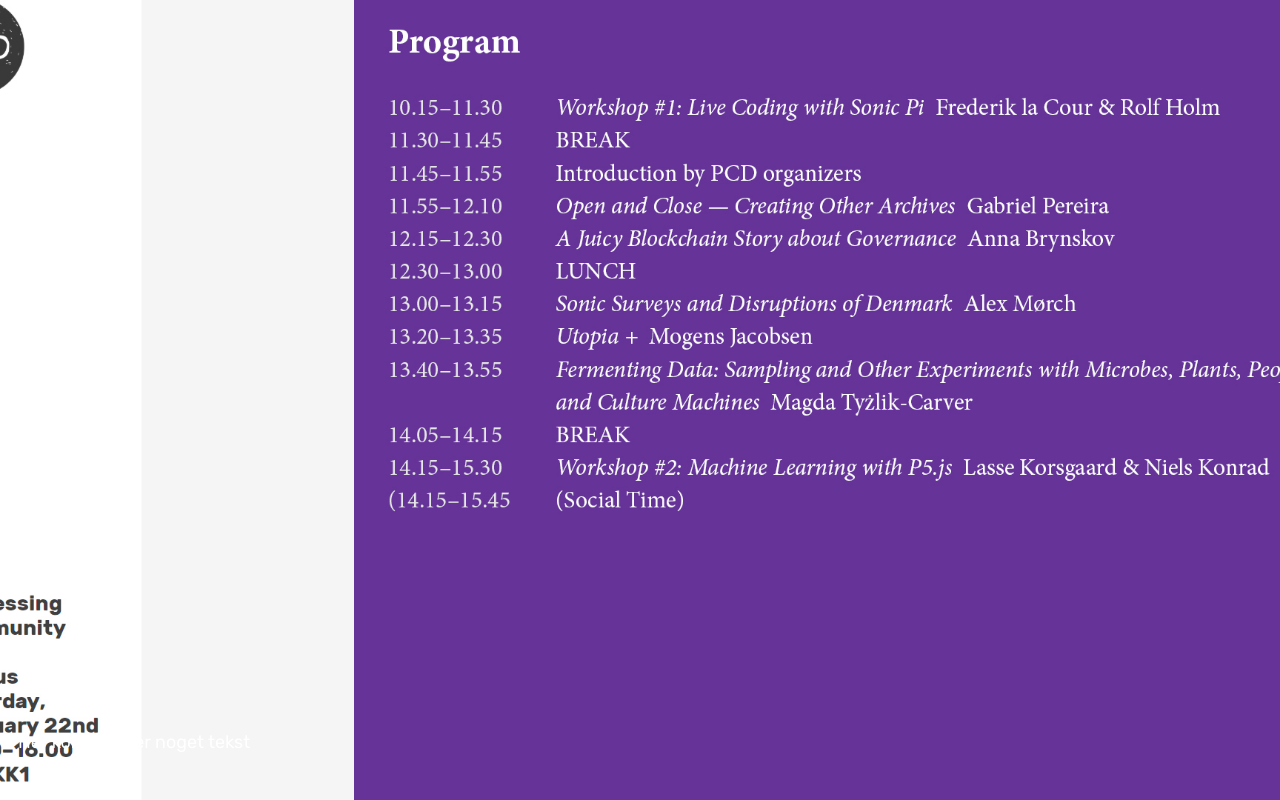
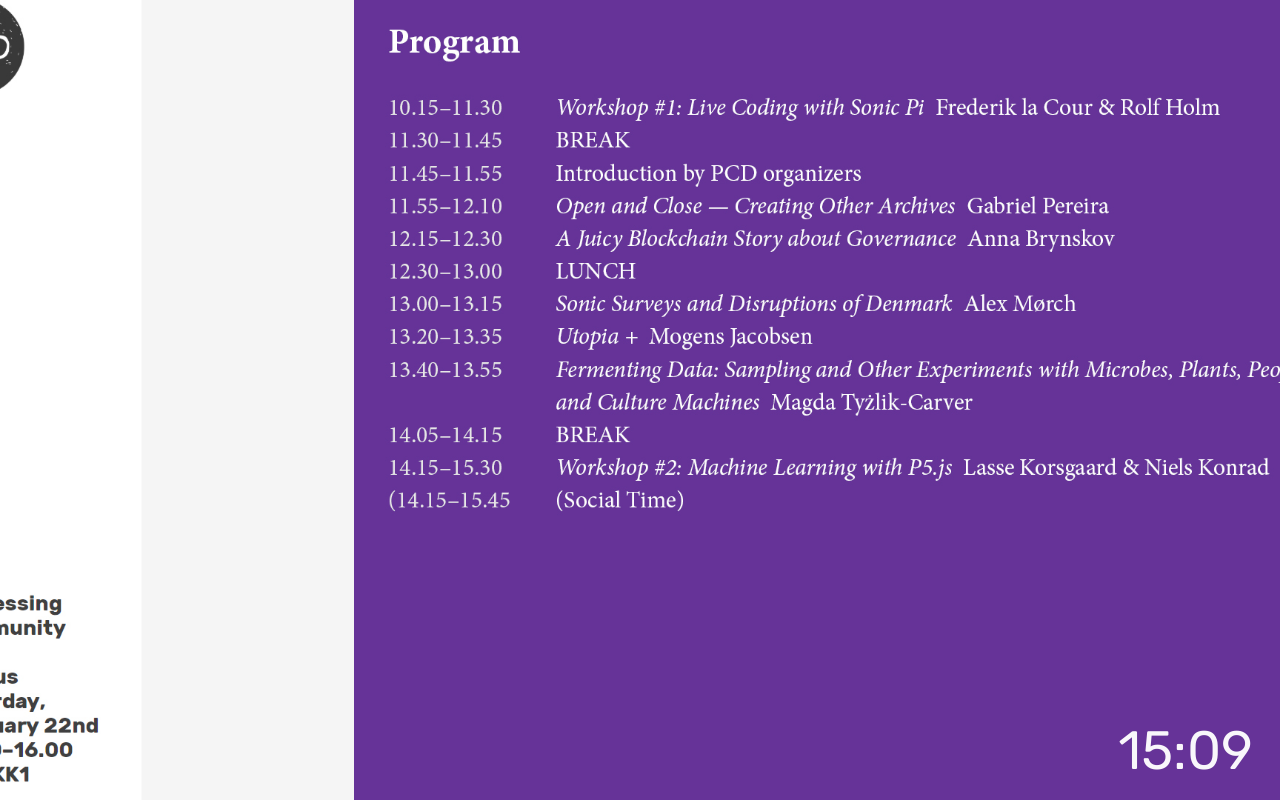
Before and after one commit to DobbeltDagger/PCD_2020_Programviewer, a website: page index.html in a window 1280 px wide. Drawn offline with Linux system fonts and the light colour scheme.

Commit message:
Added clock and some more time functionality

```diff
--- a/css/style.css
+++ b/css/style.css
@@ -74,7 +74,6 @@
   margin: 0px;
   padding: 0em;
   height: 100%;
-  /* -webkit-font-smoothing: antialiased; */ /* NEJ; det har jeg kun på særligt udvalgte */
 }
 
 
@@ -84,7 +83,6 @@
   overflow-x: hidden;
   height: 100%;
   position: relative;
-  background: pink;
 }
 
 
@@ -101,11 +99,12 @@
 
 #txtWrapper {
   position: absolute;
-  left: 0px;
+  right: 0px;
   bottom: 0px;
   z-index: 10;
-  padding: 1em;
-  color: white;
+  padding: 0.65em 0.5em;
+  color: rgba(255,255,255,0.96);
+  font-size: 3em;
 }
 
 /* +++++++++++++++++++++++++++++++++++++++++++++++++++++++++++ */
--- a/js/App.js
+++ b/js/App.js
@@ -32,14 +32,30 @@
   // get the time - hours and minutes
   checkTime: function() {
 
-    let now = this.getNow();
+    const now = this.getNow();
     console.log("now:", now);
 
+    // go through time here - backwards
+    for(let i = this.schedule.length-1; i >= 0; i--) {
+      console.log("sched[i]", this.schedule[i]);
 
-    // go through time here
-    for(let i=0; i < this.schedule.length; i++) {
-      console.log("sched[i]", this.schedule[i]);
+      // shorten the time vars
+      const scHours = this.schedule[i].hours;
+      const scMins = this.schedule[i].mins;
+
+      // compare now to schedule times
+      if (now.hours >= scHours && now.mins >= scMins) {
+        this.currImg = this.schedule[i].imgUrl;
+      }
+
     }
+
+    // put time in interface
+    let showHours = ''; let showMins = '';
+    (now.hours < 10) ? showHours = '0'+now.hours : showHours = now.hours;
+    (now.mins < 10) ? showMins = "0"+now.mins : showMins = now.mins;
+
+    document.getElementById('txtWrapper').innerHTML = showHours + ":" + showMins;
 
   },
 
@@ -68,6 +84,7 @@
   renderImage: function(imgPath) {
 
     let test = 'url(images/Program.jpg)';
+    // test = 'url(images/' + imgPath + ')';
 
     // find elm
     let elm = document.getElementById('imgWrapper').style.backgroundImage = test;
@@ -83,77 +100,77 @@
       {
         "hours": 10,
         "mins": 15,
-        "imgUrl": "",
+        "imgUrl": "slides2.jpg",
         "desc": "Workshop #1: Live Coding with Sonic Pi  Frederik la Cour & Rolf Holm"
       },
       // BREAK
       {
         "hours": 11,
         "mins": 30,
-        "imgUrl": "",
+        "imgUrl": "slides3.jpg",
         "desc": "BREAK"
       },
       // Introduction
       {
         "hours": 11,
         "mins": 45,
-        "imgUrl": "",
+        "imgUrl": "slides4.jpg",
         "desc": "Introduction by PCD organizers"
       },
       // Open and Close - Gabriel
       {
         "hours": 11,
         "mins": 55,
-        "imgUrl": "",
+        "imgUrl": "slides5.jpg",
         "desc": "Open and Close — Creating Other Archives  Gabriel Pereira"
       },
       // Juicy Blockchain - Anna
       {
         "hours": 12,
         "mins": 15,
-        "imgUrl": "",
+        "imgUrl": "slides6.jpg",
         "desc": "A Juicy Blockchain Story about Governance  Anna Brynskov"
       },
       // LUNCH
       {
         "hours": 12,
         "mins": 30,
-        "imgUrl": "",
+        "imgUrl": "slides7.jpg",
         "desc": "LUNCH"
       },
       // Sonic Surveys - Alex
       {
         "hours": 13,
         "mins": 00,
-        "imgUrl": "",
+        "imgUrl": "slides8.jpg",
         "desc": "Sonic Surveys and Disruptions of Denmark  Alex Mørch"
       },
       // Utopia + - Mogens
       {
         "hours": 13,
         "mins": 20,
-        "imgUrl": "",
+        "imgUrl": "slides9.jpg",
         "desc": "Utopia +  Mogens Jacobsen"
       },
       // Fermenting Data -Magda
       {
         "hours": 13,
         "mins": 40,
-        "imgUrl": "",
+        "imgUrl": "slides10.jpg",
         "desc": "Fermenting Data: Sampling and Other Experiments with Microbes, Plants, People and Culture Machines  Magda Tyżlik-Carver"
       },
       // BREAK
       {
         "hours": 14,
         "mins": 05,
-        "imgUrl": "",
+        "imgUrl": "slides11.jpg",
         "desc": "BREAK"
       },
       // Workshop #2 - Lasse og Niels
       {
         "hours": 14,
         "mins": 15,
-        "imgUrl": "",
+        "imgUrl": "slides12.jpg",
         "desc": "Workshop #2: Machine Learning with P5.js  Lasse Korsgaard & Niels Konrad"
       },
       // Social time!
```
Also changed, not shown: images/slides.jpg (added), images/slides10.jpg (added), images/slides11.jpg (added), images/slides12.jpg (added), images/slides13.jpg (added), images/slides2.jpg (added), images/slides3.jpg (added), images/slides4.jpg (added), images/slides5.jpg (added), images/slides6.jpg (added), images/slides7.jpg (added), images/slides8.jpg (added), images/slides9.jpg (added).
